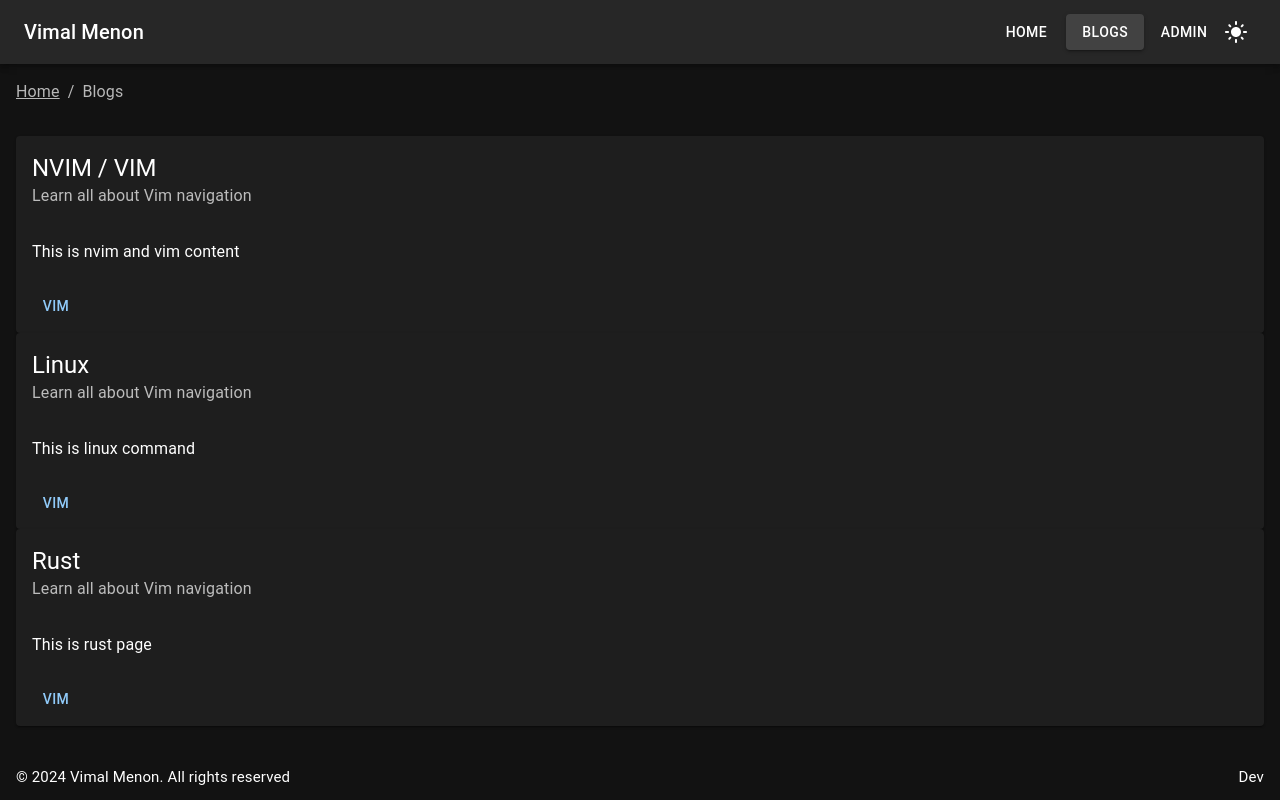
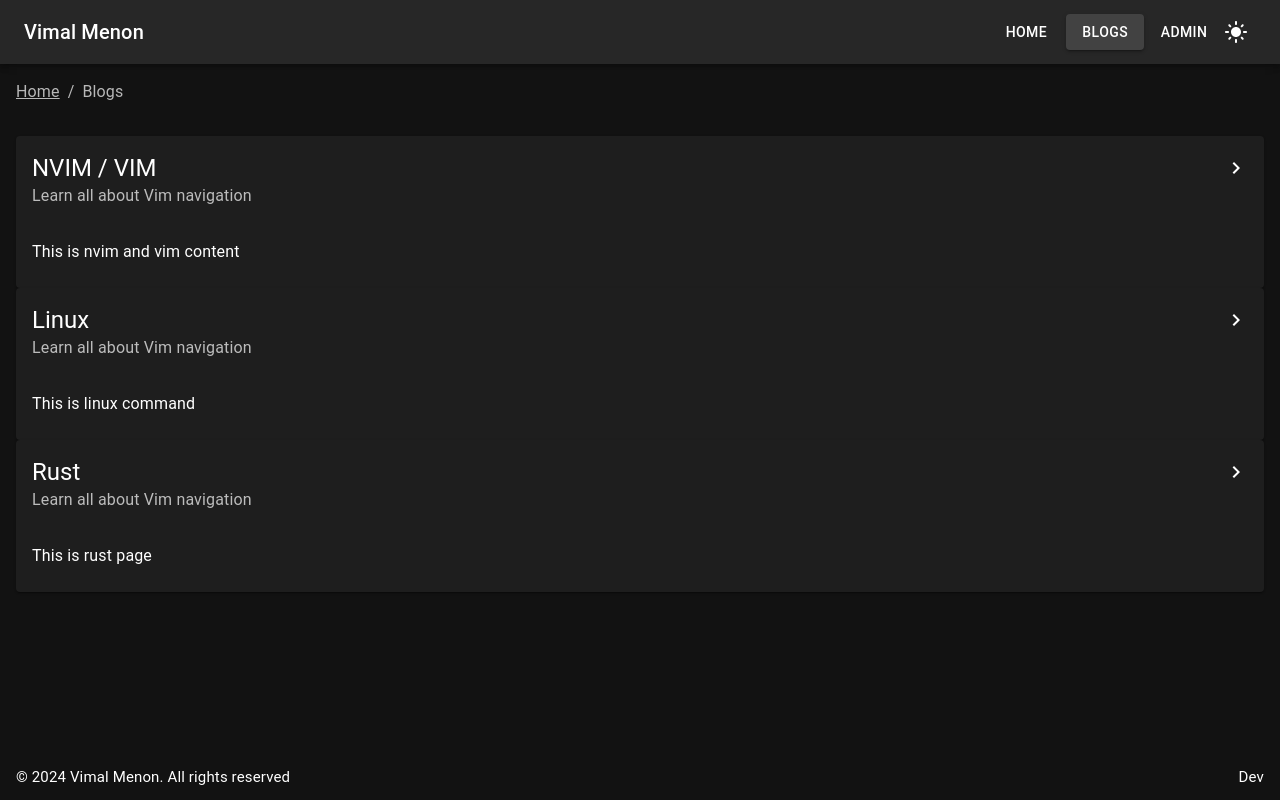
Before and after one commit to vimalmenon/frontend.vimalmenon.com, a Next.js app: page /blogs in a window 1280 px wide. Built offline with nearby package versions, Linux system fonts and the light colour scheme; no server answers; what @mui/material-nextjs would draw is missing.

Commit message:
updated blogs

```diff
--- a/src/app/blogs/blogs.data.ts
+++ b/src/app/blogs/blogs.data.ts
@@ -7,7 +7,7 @@ export const blogs = [
   {
     title: 'Linux',
     content: 'This is linux command',
-    link: '/blogs/rust',
+    link: '/blogs/linux',
   },
   {
     title: 'Rust',
--- a/src/app/blogs/page.tsx
+++ b/src/app/blogs/page.tsx
@@ -3,10 +3,10 @@ import Box from '@mui/material/Box';
 import Card from '@mui/material/Card';
 import CardContent from '@mui/material/CardContent';
 import CardHeader from '@mui/material/CardHeader';
-import CardActions from '@mui/material/CardActions';
 import NextLink from 'next/link';
-import Button from '@mui/material/Button';
+import KeyboardArrowRightIcon from '@mui/icons-material/KeyboardArrowRight';
 import { blogs } from './blogs.data';
+import { IconButton } from '@mui/material';
 
 export const metadata: Metadata = {
   title: 'Blogs | Vimal Menon',
@@ -19,13 +19,16 @@ const Blogs: NextPage = async () => {
       {blogs.map((blog) => {
         return (
           <Card key={blog.title}>
-            <CardHeader title={blog.title} subheader="Learn all about Vim navigation" />
+            <CardHeader
+              title={blog.title}
+              subheader="Learn all about Vim navigation"
+              action={
+                <IconButton LinkComponent={NextLink} href={blog.link}>
+                  <KeyboardArrowRightIcon />
+                </IconButton>
+              }
+            />
             <CardContent>{blog.content}</CardContent>
-            <CardActions>
-              <Button LinkComponent={NextLink} href={blog.link}>
-                Vim
-              </Button>
-            </CardActions>
           </Card>
         );
       })}
```
